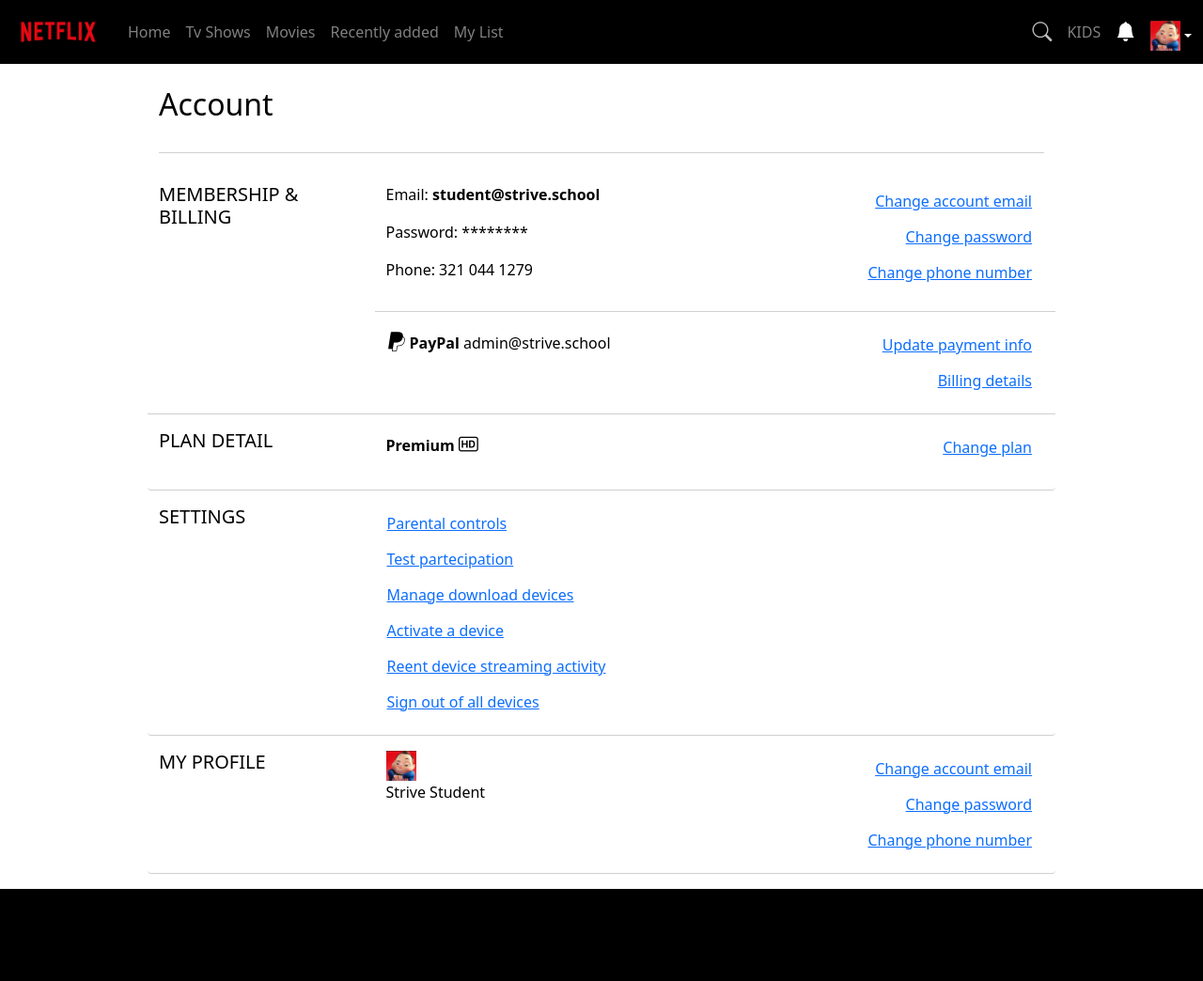
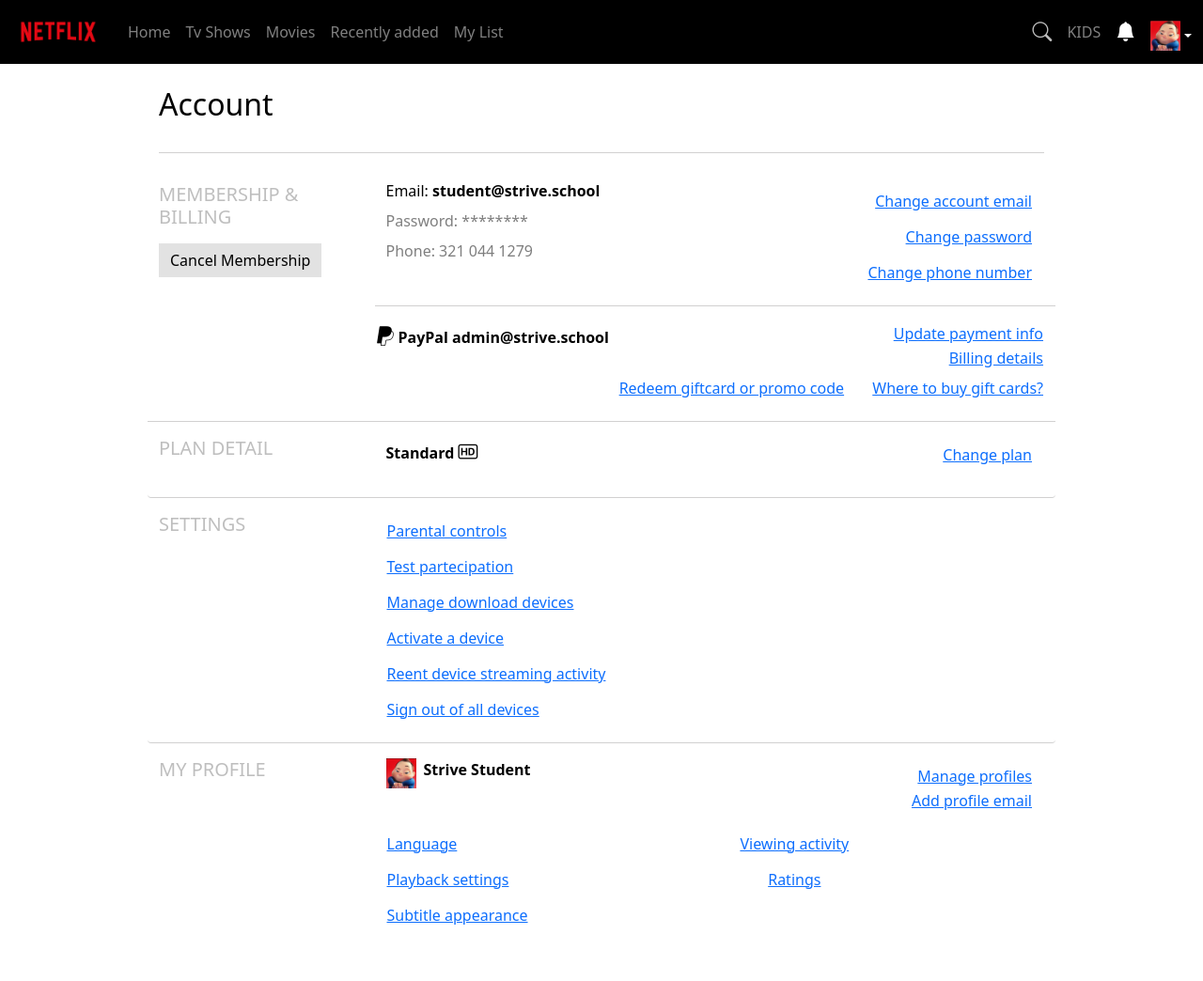
Before and after one commit to Ninfa-C/FS0924_U2_W2_Project, a website: page help.html in a window 1280 px wide. Shown: the whole page at 94% size. Before the commit the page ends 946 px from the top, so only its background shows below. Drawn offline with nearby package versions, Linux system fonts and the light colour scheme.

Commit message:
help end

```diff
--- a/assets/scss/style.scss
+++ b/assets/scss/style.scss
@@ -91,3 +91,8 @@
 .button-custom{
     border-radius: 0;
 }
+.cancel-btn{
+    background-color: #E2E2E2;
+    color: #000000;
+    border: none;
+}
--- a/help.html
+++ b/help.html
@@ -75,15 +75,16 @@
         <div class=" w-75">
         <h2 class="text-black dark-border-custom">Account</h2>
         <div class="row row-cols-1 row-cols-md-2 dark-border-custom">
-            <div class="col-lg-3">
-                <h5 class="card-title">MEMBERSHIP & BILLING</h5>
+            <div class="col-lg-3 col-md-3">
+                <h5 class="card-title opacity-25 mb-3">MEMBERSHIP & BILLING</h5>
+                <button type="button" class="btn btn-dark button-custom cancel-btn">Cancel Membership</button>
             </div>
-            <div class="col-lg-9 ">
+            <div class="col-lg-9 col-md-9">
                 <div class="row row-cols-lg-2 dark-border-custom">
-                    <div class="col">
+                    <div class="col lh-1">
                         <p>Email: <strong>student@strive.school</strong></p>
-                        <p>Password: ********</p>
-                        <p>Phone: 321 044 1279</p>
+                        <p class="opacity-50">Password: ********</p>
+                        <p class="opacity-50">Phone: 321 044 1279</p>
                     </div>
                     <div class="col d-flex flex-column align-items-end">
                         <button class="btn btn-link">Change account email</button>
@@ -91,34 +92,40 @@
                         <button class="btn btn-link">Change phone number</button>
                     </div>
                 </div>
-                <div class="row row-cols-lg-2 ">
-                    <div class="col">
+                <div class="row row-cols-md-2 ">
+                    <div class="col-md-7 p-0">
                         <span class="fw-bold"><i class="bi bi-paypal"></i> PayPal</span>
-                        <span class=""> admin@strive.school</span>
+                        <span class="fw-bold"> admin@strive.school</span>
                     </div>
-                    <div class="col d-flex flex-column align-items-end">
-                        <button class="btn btn-link">Update payment info</button>
-                        <button class="btn btn-link">Billing details</button>
+                    <div class="col col-md-5 d-flex flex-column align-items-end">
+                        <button class="btn btn-link text-end ml-0 p-0">Update payment info</button>
+                        <button class="btn btn-link text-end p-0">Billing details</button>
                     </div>
+                    <div class=" col-md-12 text-end p-0">
+                        <button class="btn btn-link text-end">Redeem giftcard or promo code</button>
+                        <button class="btn btn-link text-end">Where to buy gift cards?</button>
+                    </div>
+
                 </div>
             </div>
         </div>
-        <div class="row rounded-1 row-cols-lg-3 dark-border-custom ">
-            <div class="col-lg-3">
-                <h5 class="card-title">PLAN DETAIL</h5>
+
+        <div class="row rounded-1 row-cols-md-3 dark-border-custom ">
+            <div class="col-lg-3 col-md-3">
+                <h5 class="card-title opacity-25">PLAN DETAIL</h5>
             </div>
-            <div class="col-lg-6">
-                <p><strong>Premium</strong> <i class="bi bi-badge-hd"></i></p>
+            <div class="col-lg-6 col-md-6">
+                <p><strong>Standard</strong> <i class="bi bi-badge-hd"></i></p>
             </div>
-            <div class="col-lg-3 text-end">
+            <div class="col-lg-3 col-md-3 text-end">
                 <button class="btn btn-link">Change plan</button>
             </div>
         </div>
-        <div class="row rounded-1 row-cols-lg-3 dark-border-custom ">
-            <div class="col-lg-3">
-                <h5 class="card-title">SETTINGS</h5>
+        <div class="row rounded-1 row-cols-md-3 dark-border-custom ">
+            <div class="col-lg-3 col-md-3">
+                <h5 class="card-title opacity-25">SETTINGS</h5>
             </div>
-            <div class="col-lg-6 d-flex flex-column justify-content-start">
+            <div class="col-lg-6 col-md-9 d-flex flex-column justify-content-start">
                 <button class="btn btn-link ps-0 text-start">Parental controls</button>
                 <button class="btn btn-link ps-0 text-start">Test partecipation</button>
                 <button class="btn btn-link ps-0 text-start">Manage download devices</button>
@@ -127,24 +134,31 @@
                 <button class="btn btn-link ps-0 text-start">Sign out of all devices</button>
             </div>
         </div>
-        <div class="row rounded-1 row-cols-lg-2 dark-border-custom ">
-            <div class="col-lg-3">
-                <h5 class="card-title">MY PROFILE</h5>
+        <div class="row rounded-1 row-cols-md-2 mb-5 pb-5">
+            <div class="col-lg-3 col-md-3">
+                <h5 class="card-title opacity-25">MY PROFILE</h5>
             </div>
 
-            <div class="col-lg-9 ">
-                <div class="row row-cols-lg-2">
-                    <div class="col">
+            <div class="col-lg-9 col-md-9">
+                <div class="row row-cols-lg-2 mb-2">
+                    <div class="col d-flex align-items-start">
                         <span class="avatar-icon bg-light me-2"></span>
-                        <p>
-                            <strog>Strive Student</strog>
-                        </p>
-
+                        <p class="fw-bold"> Strive Student</p>
                     </div>
                     <div class="col d-flex flex-column align-items-end">
-                        <button class="btn btn-link">Change account email</button>
-                        <button class="btn btn-link">Change password</button>
-                        <button class="btn btn-link">Change phone number</button>
+                        <button class="btn btn-link pb-0">Manage profiles</button>
+                        <button class="btn btn-link pt-0">Add profile email</button>
+                    </div>
+                </div>
+                <div class="row row-cols-1 row-cols-md-3 justify-content-start">
+                    <div class="col-md-5 d-flex flex-column">
+                        <button class="btn btn-link ps-0 text-start">Language</button>
+                        <button class="btn btn-link ps-0 text-start">Playback settings</button>
+                        <button class="btn btn-link ps-0 text-start">Subtitle appearance</button>
+                    </div>
+                    <div class="col-md-5 d-flex flex-column">
+                        <button class="btn btn-link ps-0">Viewing activity</button>
+                        <button class="btn btn-link ps-0">Ratings</button>
                     </div>
                 </div>
             </div>
```
Also changed, not shown: assets/css/style.css, 1 other file.
